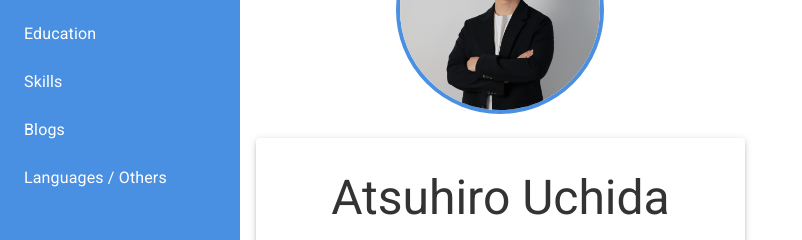
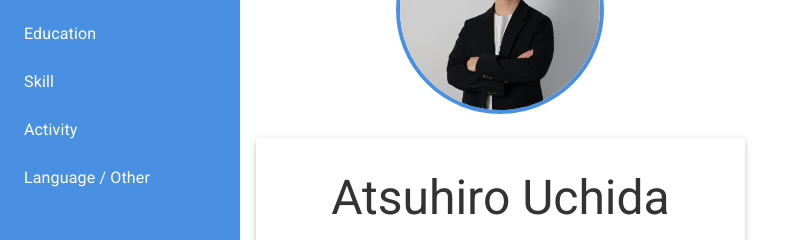
Before and after one commit to timtoronto634/timtoronto634.github.io, a React (Vite) app: page / in a window 1280 px wide. Shown: the part 142-382 px from the top of the page, without its empty margins (0-802 px from the left). Built offline with nearby package versions, Linux system fonts and the light colour scheme.

Commit message:
feat: add LanguageOther and Skill components, update MainContent and Sidebar for navigation

```diff
--- a/src/components/LanguagesOthers.tsx
+++ b/src/components/LanguageOther.tsx
@@ -23,29 +23,29 @@ interface OSSContribution {
 }
 
 const Title: React.FC = () => (
-  <Typography variant="h5" sx={{ p: 1, color: '#4A90E2', fontWeight: 'bold' }}>
-    Languages & Activities
+  <Typography variant='h5' sx={{ p: 1, color: '#4A90E2', fontWeight: 'bold' }}>
+    Language & Other
   </Typography>
 );
 
 const LanguageSection: React.FC<{ languages: Language[] }> = ({ languages }) => (
   <Paper elevation={2} sx={{ p: 3 }}>
-    <Typography variant="h6" sx={{ color: '#333', mb: 3 }}>
+    <Typography variant='h6' sx={{ color: '#333', mb: 3 }}>
       Languages
     </Typography>
     <Stack spacing={2}>
       {languages.map((lang, index) => (
         <Box key={index}>
-          <Stack direction="row" justifyContent="space-between" alignItems="center" sx={{ mb: 1 }}>
-            <Typography variant="subtitle1" sx={{ color: '#333' }}>
+          <Stack direction='row' justifyContent='space-between' alignItems='center' sx={{ mb: 1 }}>
+            <Typography variant='subtitle1' sx={{ color: '#333' }}>
               {lang.name}
             </Typography>
-            <Typography variant="body2" sx={{ color: 'grey.600' }}>
+            <Typography variant='body2' sx={{ color: 'grey.600' }}>
               {lang.level}
             </Typography>
           </Stack>
           <LinearProgress
-            variant="determinate"
+            variant='determinate'
             value={lang.proficiency}
             sx={{
               height: 8,
@@ -65,25 +65,25 @@ const LanguageSection: React.FC<{ languages: Language[] }> = ({ languages }) =>
 
 const EventsSection: React.FC<{ events: Event[] }> = ({ events }) => (
   <Paper elevation={2} sx={{ p: 3 }}>
-    <Typography variant="h6" sx={{ color: '#333', mb: 3 }}>
+    <Typography variant='h6' sx={{ color: '#333', mb: 3 }}>
       Event Attendance
     </Typography>
     <Stack spacing={2}>
       {events.map((event, index) => (
         <Box key={index}>
-          <Typography variant="subtitle1" sx={{ color: '#333' }}>
+          <Typography variant='subtitle1' sx={{ color: '#333' }}>
             {event.name}
           </Typography>
-          <Typography variant="body2" sx={{ color: 'grey.600' }}>
+          <Typography variant='body2' sx={{ color: 'grey.600' }}>
             {event.date} - {event.role}
           </Typography>
           {event.description && (
-            <Typography variant="body2" sx={{ color: 'grey.600', mt: 0.5 }}>
+            <Typography variant='body2' sx={{ color: 'grey.600', mt: 0.5 }}>
               {event.description}
             </Typography>
           )}
           {event.location && (
-            <Typography variant="body2" sx={{ color: 'grey.600', mt: 0.5 }}>
+            <Typography variant='body2' sx={{ color: 'grey.600', mt: 0.5 }}>
               {event.location}
             </Typography>
           )}
@@ -95,22 +95,27 @@ const EventsSection: React.FC<{ events: Event[] }> = ({ events }) => (
 
 const OSSSection: React.FC<{ contributions: OSSContribution[] }> = ({ contributions }) => (
   <Paper elevation={2} sx={{ p: 3 }}>
-    <Typography variant="h6" sx={{ color: '#333', mb: 3 }}>
+    <Typography variant='h6' sx={{ color: '#333', mb: 3 }}>
       OSS Contributions
     </Typography>
     <Stack spacing={2}>
       {contributions.map((contribution, index) => (
         <Box key={index}>
-          <Typography variant="subtitle1" sx={{ color: '#333' }}>
+          <Typography variant='subtitle1' sx={{ color: '#333' }}>
             {contribution.project}
           </Typography>
-          <Typography variant="body1" sx={{ color: 'grey.600' }}>
+          <Typography variant='body1' sx={{ color: 'grey.600' }}>
             {contribution.description}
           </Typography>
-          <Typography variant="body2" sx={{ color: 'grey.600' }}>
+          <Typography variant='body2' sx={{ color: 'grey.600' }}>
             Status: {contribution.status} ({contribution.date})
           </Typography>
-          <Link href={contribution.link} target="_blank" rel="noopener noreferrer" sx={{ mt: 0.5, display: 'block' }}>
+          <Link
+            href={contribution.link}
+            target='_blank'
+            rel='noopener noreferrer'
+            sx={{ mt: 0.5, display: 'block' }}
+          >
             View Pull Requests
           </Link>
         </Box>
@@ -119,7 +124,7 @@ const OSSSection: React.FC<{ contributions: OSSContribution[] }> = ({ contributi
   </Paper>
 );
 
-export const LanguagesOthers: React.FC = () => {
+export const LanguageOther: React.FC = () => {
   const languages: Language[] = [
     { name: 'Japanese', level: 'Native', proficiency: 100 },
     { name: 'English', level: 'Proficient', proficiency: 85 },
@@ -132,19 +137,19 @@ export const LanguagesOthers: React.FC = () => {
       role: 'Event Management Staff',
       date: '2023',
       location: 'Tokyo, Japan',
-      description: 'Assisted in organizing and managing the Go programming language conference'
+      description: 'Assisted in organizing and managing the Go programming language conference',
     },
     { name: 'AWS re:Invent 2023', role: 'Participant', date: '2023' },
   ];
 
   const contributions: OSSContribution[] = [
     {
-      project: "rubocop/rubocop",
-      description: "RuboCop is a Ruby static code analyzer (a.k.a. linter) and code formatter.",
-      link: "https://github.com/rubocop/rubocop/pulls?q=is%3Apr+author%3Atimtoronto634",
-      status: "Merged",
-      date: "2023"
-    }
+      project: 'rubocop/rubocop',
+      description: 'RuboCop is a Ruby static code analyzer (a.k.a. linter) and code formatter.',
+      link: 'https://github.com/rubocop/rubocop/pulls?q=is%3Apr+author%3Atimtoronto634',
+      status: 'Merged',
+      date: '2023',
+    },
   ];
 
   return (
--- a/src/components/Skills.tsx
+++ b/src/components/Skill.tsx
@@ -11,8 +11,8 @@ interface SkillsData {
 }
 
 const Title: React.FC = () => (
-  <Typography variant="h5" sx={{ p: 1, color: '#4A90E2', fontWeight: 'bold' }}>
-    Skills
+  <Typography variant='h5' sx={{ p: 1, color: '#4A90E2', fontWeight: 'bold' }}>
+    Skill
   </Typography>
 );
 
@@ -24,7 +24,7 @@ interface SkillCategoryProps {
 const SkillCategoryComponent: React.FC<SkillCategoryProps> = ({ title, skills }) => (
   <Paper elevation={2} sx={{ p: 3 }}>
     <Stack spacing={2}>
-      <Typography variant="h6" sx={{ color: '#333' }}>
+      <Typography variant='h6' sx={{ color: '#333' }}>
         {title}
       </Typography>
       <Grid container spacing={1}>
@@ -38,7 +38,7 @@ const SkillCategoryComponent: React.FC<SkillCategoryProps> = ({ title, skills })
                 borderRadius: 2,
               }}
             >
-              <Typography variant="body1">{skill}</Typography>
+              <Typography variant='body1'>{skill}</Typography>
             </Paper>
           </Grid>
         ))}
@@ -47,7 +47,7 @@ const SkillCategoryComponent: React.FC<SkillCategoryProps> = ({ title, skills })
   </Paper>
 );
 
-export const Skills: React.FC = () => {
+export const Skill: React.FC = () => {
   const data = skillsData as SkillsData;
 
   if (!data.skills || data.skills.length === 0) {
@@ -58,11 +58,7 @@ export const Skills: React.FC = () => {
     <Stack spacing={4}>
       <Title />
       {data.skills.map((category, index) => (
-        <SkillCategoryComponent
-          key={index}
-          title={category.category}
-          skills={category.items}
-        />
+        <SkillCategoryComponent key={index} title={category.category} skills={category.items} />
       ))}
     </Stack>
   );
--- a/src/components/layout/MainContent.tsx
+++ b/src/components/layout/MainContent.tsx
@@ -3,9 +3,9 @@ import { MainContentProps } from '../../types/navigation';
 import { Home } from '../Home';
 import Work from '../Work';
 import { Education } from '../Education';
-import { Skills } from '../Skills';
+import { Skill } from '../Skill';
 import { Activity } from '../Activity';
-import { LanguagesOthers } from '../LanguagesOthers';
+import { LanguageOther } from '../LanguageOther';
 import { themeConstants } from '../../styles/theme';
 
 export const MainContent = ({ selectedMenu }: MainContentProps) => {
@@ -25,9 +25,9 @@ export const MainContent = ({ selectedMenu }: MainContentProps) => {
       {selectedMenu === 'Home' && <Home />}
       {selectedMenu === 'Work' && <Work />}
       {selectedMenu === 'Education' && <Education />}
-      {selectedMenu === 'Skills' && <Skills />}
+      {selectedMenu === 'Skill' && <Skill />}
       {selectedMenu === 'Activity' && <Activity />}
-      {selectedMenu === 'Languages / Others' && <LanguagesOthers />}
+      {selectedMenu === 'Language / Other' && <LanguageOther />}
     </Box>
   );
 };
--- a/src/components/layout/Sidebar.tsx
+++ b/src/components/layout/Sidebar.tsx
@@ -8,9 +8,9 @@ const menuItems: MenuItem[] = [
   'Home',
   'Work',
   'Education',
-  'Skills',
-  'Blogs',
-  'Languages / Others',
+  'Skill',
+  'Activity',
+  'Language / Other',
 ];
 
 export const Sidebar = ({
--- a/src/types/navigation.ts
+++ b/src/types/navigation.ts
@@ -1,6 +1,4 @@
-import { ReactNode } from 'react';
-
-export type MenuItem = 'Home' | 'Work' | 'Education' | 'Skills' | 'Activity' | 'Languages / Others';
+export type MenuItem = 'Home' | 'Work' | 'Education' | 'Skill' | 'Activity' | 'Language / Other';
 
 export interface NavigationItemProps {
   text: MenuItem;
```
